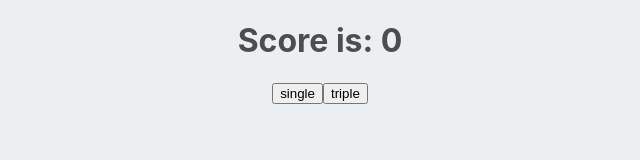
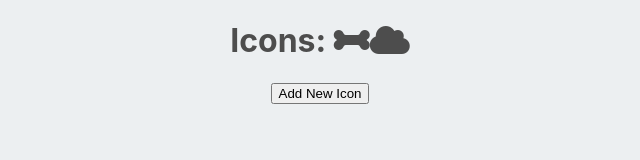
Before and after one commit to ssemlitz/react-playground, a React (Create React App) app: page / in a window 1280 px wide. Shown: the top 160 px of the page, without its empty margins (320-960 px from the left). Built offline with nearby package versions, Linux system fonts and the light colour scheme.

Commit message:
create iconlist component and add to state

```diff
--- a/src/App.js
+++ b/src/App.js
@@ -11,13 +11,15 @@ import './App.css';
 // import BrokenClick from './Components/Clicker/Clicker';
 // import RollDice from './Components/RollDice/RollDice';
 import ScoreKeeper from './Components/ScoreKeeper/ScoreKeeper';
+import IconList from './Components/IconList/IconList';
 
 function App({props}) {
 
   return (
     <div>
       {/* <RollDice /> */}
-      <ScoreKeeper />
+      {/* <ScoreKeeper /> */}
+      <IconList />
     </div>
   );
 }
--- /dev/null
+++ b/src/Components/IconList/IconList.jsx
@@ -0,0 +1,41 @@
+import { useState } from "react";
+
+const IconList = () => {
+
+  const [icons, setIcons] = useState(['bone', 'cloud'])
+
+  const options = [
+    'angry',
+    'anchor',
+    'archive',
+    'at',
+    'archway',
+    'baby',
+    'bell',
+    'bolt',
+    'bone',
+    'car',
+    'city',
+    'cloud',
+    'couch'
+  ]
+
+
+
+  const addIcon = (e) => {
+    let idx = Math.floor(Math.random() * options.length)
+    let newIcon = options[idx]
+    setIcons([...icons, newIcon])
+  }
+
+  const iconsList = icons.map(i => <i className={`fas fa-${i}`} />)
+
+  return (
+    <div>
+      <h1>Icons: {iconsList}</h1>
+      <button onClick={addIcon}>Add New Icon</button>
+    </div>
+  );
+}
+
+export default IconList;
```
